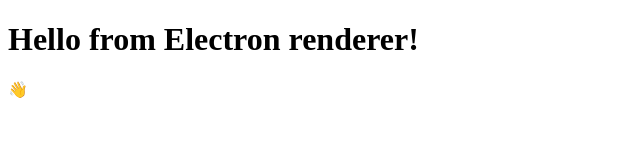
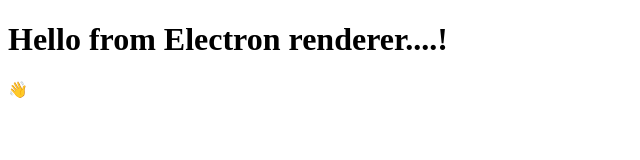
Before and after one commit to AbhijithS98/my-electron-app, an Electron app: page index.html in a window 800 px wide. Shown: the full height of the page, 0-640 px from the left. Drawn offline with Linux system fonts and the light colour scheme.

Commit message:
base app setup

```diff
--- a/index.html
+++ b/index.html
@@ -15,7 +15,7 @@
     <title>My-Electron-App</title>
   </head>
   <body>
-    <h1>Hello from Electron renderer!</h1>
+    <h1>Hello from Electron renderer....!</h1>
     <p>👋</p>
   </body>
 </html>
```
